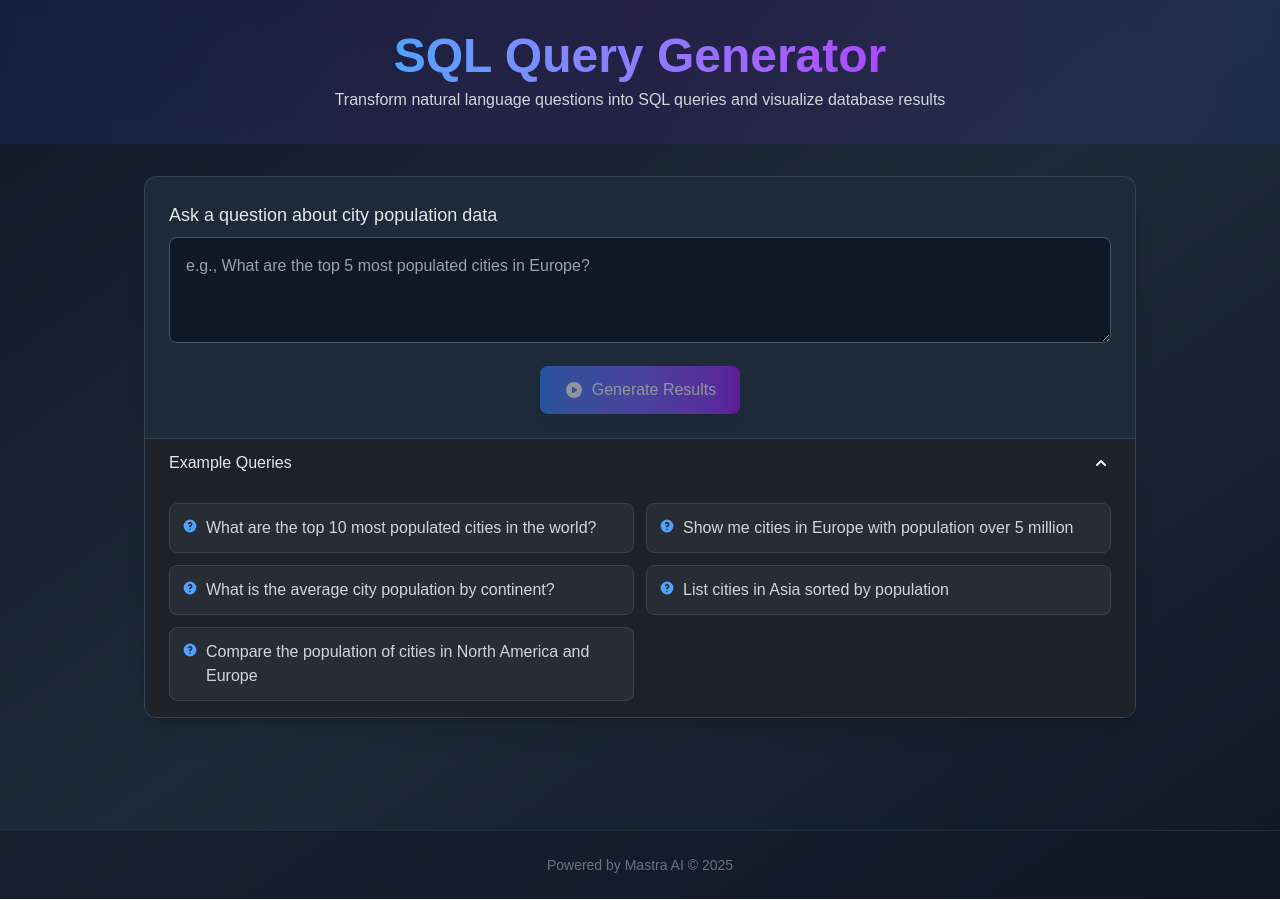
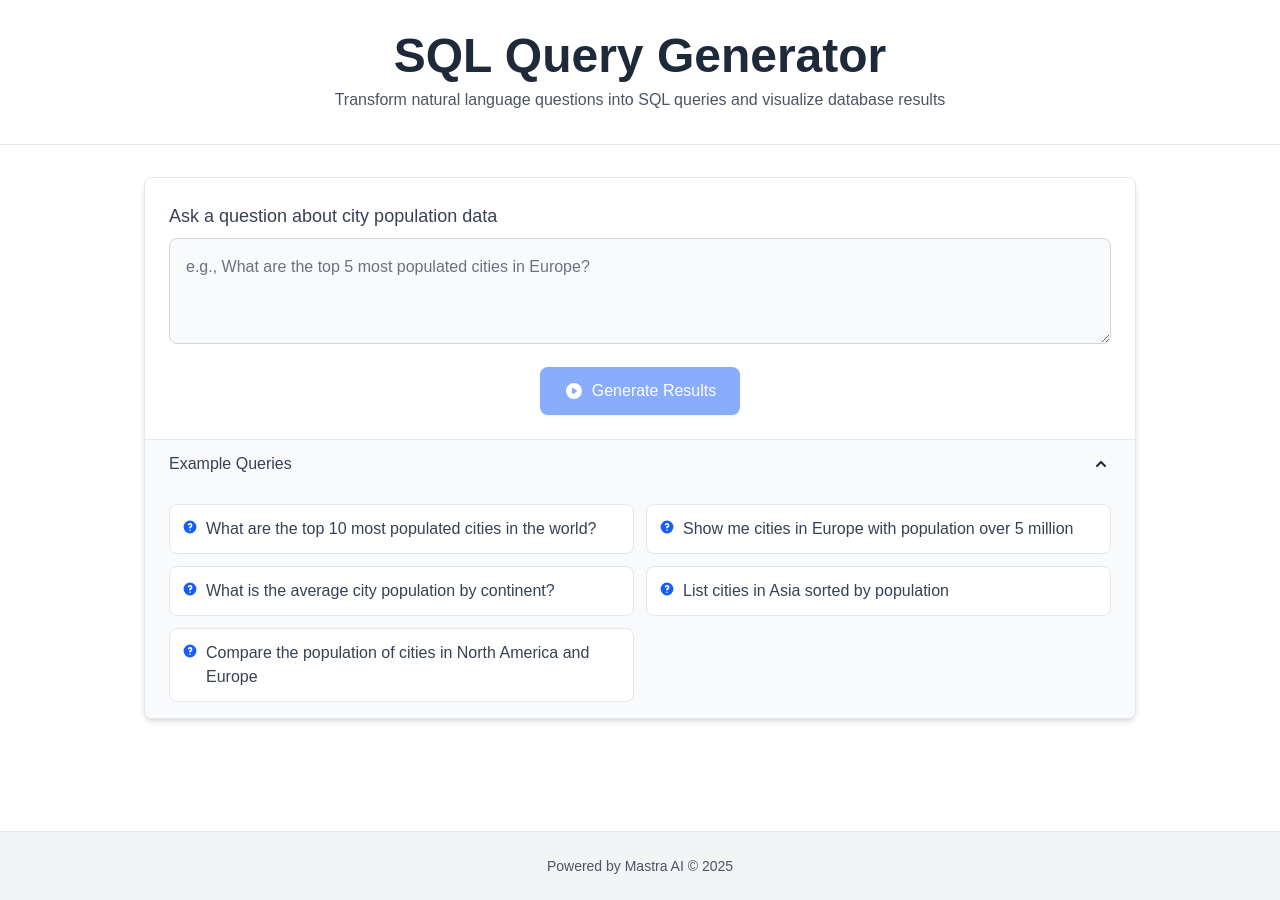
Before and after one commit to zinyando/mastra-text-to-sql, a Next.js app: page / in a window 1280 px wide. Built offline with nearby package versions, Linux system fonts and the light colour scheme.

Commit message:
Update the design to be less colorful

```diff
--- a/src/app/page.tsx
+++ b/src/app/page.tsx
@@ -116,17 +116,14 @@ export default function Home() {
   };
 
   return (
-    <div className="min-h-screen bg-gradient-to-br from-gray-900 via-gray-800 to-gray-900 text-gray-100">
-      {/* Header with animated gradient border */}
-      <header className="relative py-8 mb-8 overflow-hidden">
-        <div className="absolute inset-0 bg-gradient-to-r from-blue-600 via-purple-600 to-blue-600 opacity-10"></div>
+    <div className="min-h-screen bg-white text-gray-800 dark:bg-gray-900 dark:text-gray-100">
+      {/* Header with subtle border */}
+      <header className="relative py-8 mb-8 border-b border-gray-200 dark:border-gray-800">
         <div className="container mx-auto px-4 relative z-10">
-          <h1 className="text-4xl md:text-5xl font-bold text-center text-white">
-            <span className="bg-clip-text text-transparent bg-gradient-to-r from-blue-400 to-purple-500">
-              SQL Query Generator
-            </span>
+          <h1 className="text-4xl md:text-5xl font-bold text-center text-gray-800 dark:text-white">
+            SQL Query Generator
           </h1>
-          <p className="text-center text-gray-300 mt-2 max-w-2xl mx-auto">
+          <p className="text-center text-gray-600 dark:text-gray-300 mt-2 max-w-2xl mx-auto">
             Transform natural language questions into SQL queries and visualize database results
           </p>
         </div>
@@ -135,18 +132,18 @@ export default function Home() {
       <main className="container mx-auto px-4 max-w-5xl pb-16">
         {/* Query Input Section */}
         <section className="mb-12">
-          <div className="bg-gray-800 rounded-xl shadow-xl overflow-hidden border border-gray-700">
+          <div className="bg-white dark:bg-gray-800 rounded-lg shadow-md overflow-hidden border border-gray-200 dark:border-gray-700">
             <div className="p-6">
               <form onSubmit={handleSubmit}>
                 <div className="mb-4">
-                  <label htmlFor="query" className="block text-lg font-medium mb-2 text-gray-200">
+                  <label htmlFor="query" className="block text-lg font-medium mb-2 text-gray-700 dark:text-gray-200">
                     Ask a question about city population data
                   </label>
                   <div className="relative">
                     <textarea
                       id="query"
                       rows={3}
-                      className="w-full p-4 border border-gray-600 rounded-lg bg-gray-900 text-white placeholder-gray-400 focus:ring-2 focus:ring-blue-500 focus:border-transparent transition-all"
+                      className="w-full p-4 border border-gray-300 dark:border-gray-600 rounded-lg bg-gray-50 dark:bg-gray-900 text-gray-800 dark:text-white placeholder-gray-500 dark:placeholder-gray-400 focus:ring-2 focus:ring-blue-500 focus:border-transparent transition-all"
                       value={query}
                       onChange={(e) => setQuery(e.target.value)}
                       placeholder="e.g., What are the top 5 most populated cities in Europe?"
@@ -155,7 +152,7 @@ export default function Home() {
                     {query && (
                       <button
                         type="button"
-                        className="absolute top-2 right-2 text-gray-400 hover:text-gray-200"
+                        className="absolute top-2 right-2 text-gray-500 hover:text-gray-700 dark:text-gray-400 dark:hover:text-gray-200"
                         onClick={() => {
                           // Clear the input
                           setQuery('');
@@ -180,7 +177,7 @@ export default function Home() {
                   <button
                     type="submit"
                     disabled={loading || !query.trim()}
-                    className="px-6 py-3 bg-gradient-to-r from-blue-500 to-purple-600 text-white rounded-lg hover:from-blue-600 hover:to-purple-700 disabled:opacity-50 disabled:cursor-not-allowed transition-all duration-200 font-medium flex items-center space-x-2 shadow-lg"
+                    className="px-6 py-3 bg-blue-600 text-white rounded-lg hover:bg-blue-700 disabled:opacity-50 disabled:cursor-not-allowed transition-all duration-200 font-medium flex items-center space-x-2 shadow-sm"
                   >
                     {loading ? (
                       <>
@@ -204,12 +201,12 @@ export default function Home() {
             </div>
 
             {/* Example Queries Section - Collapsible */}
-            <div className="border-t border-gray-700 bg-gray-850">
+            <div className="border-t border-gray-200 dark:border-gray-700 bg-gray-50 dark:bg-gray-800">
               <button
                 onClick={() => setShowExamples(!showExamples)}
-                className="w-full px-6 py-3 text-left flex justify-between items-center hover:bg-gray-750 transition-colors"
+                className="w-full px-6 py-3 text-left flex justify-between items-center hover:bg-gray-100 dark:hover:bg-gray-700 transition-colors"
               >
-                <span className="font-medium text-gray-200">Example Queries</span>
+                <span className="font-medium text-gray-700 dark:text-gray-200">Example Queries</span>
                 <svg
                   xmlns="http://www.w3.org/2000/svg"
                   className={`h-5 w-5 transform transition-transform ${showExamples ? 'rotate-180' : ''}`}
@@ -232,15 +229,15 @@ export default function Home() {
                     <div key={index} className="group">
                       <button
                         onClick={() => handleExampleClick(exampleQuery)}
-                        className="w-full text-left p-3 rounded-lg bg-gray-750 hover:bg-gray-700 group-hover:shadow-md transition-all duration-200 border border-gray-700 group-hover:border-blue-500"
+                        className="w-full text-left p-3 rounded-lg bg-white dark:bg-gray-800 hover:bg-gray-100 dark:hover:bg-gray-700 group-hover:shadow-md transition-all duration-200 border border-gray-200 dark:border-gray-700 group-hover:border-blue-500"
                       >
                         <div className="flex items-start">
-                          <span className="text-blue-400 mr-2 mt-0.5">
+                          <span className="text-blue-600 dark:text-blue-400 mr-2 mt-0.5">
                             <svg xmlns="http://www.w3.org/2000/svg" className="h-4 w-4" viewBox="0 0 20 20" fill="currentColor">
                               <path fillRule="evenodd" d="M18 10a8 8 0 11-16 0 8 8 0 0116 0zm-8-3a1 1 0 00-.867.5 1 1 0 11-1.731-1A3 3 0 0113 8a3.001 3.001 0 01-2 2.83V11a1 1 0 11-2 0v-1a1 1 0 011-1 1 1 0 100-2zm0 8a1 1 0 100-2 1 1 0 000 2z" clipRule="evenodd" />
                             </svg>
                           </span>
-                          <span className="text-gray-300 group-hover:text-white">{exampleQuery}</span>
+                          <span className="text-gray-700 dark:text-gray-300 group-hover:text-gray-900 dark:group-hover:text-white">{exampleQuery}</span>
                         </div>
                       </button>
                     </div>
@@ -254,10 +251,10 @@ export default function Home() {
         {/* Results Section */}
         {(tableData || sqlQuery || result || error) && (
           <section ref={resultsRef} className="mb-8 animate-fadeIn">
-            <div className="bg-gray-800 rounded-xl shadow-xl overflow-hidden border border-gray-700">
+            <div className="bg-white dark:bg-gray-800 rounded-lg shadow-md overflow-hidden border border-gray-200 dark:border-gray-700">
               {/* Error Display */}
               {error && (
-                <div className="p-6 bg-red-900/30 border-b border-red-800">
+                <div className="p-6 bg-red-100/80 dark:bg-red-900/30 border-b border-red-200 dark:border-red-800">
                   <div className="flex items-start">
                     <div className="flex-shrink-0">
                       <svg className="h-6 w-6 text-red-400" xmlns="http://www.w3.org/2000/svg" fill="none" viewBox="0 0 24 24" stroke="currentColor">
@@ -265,8 +262,8 @@ export default function Home() {
                       </svg>
                     </div>
                     <div className="ml-3">
-                      <h3 className="text-lg font-medium text-red-300">Error Occurred</h3>
-                      <div className="mt-2 text-red-200">
+                      <h3 className="text-lg font-medium text-red-700 dark:text-red-300">Error Occurred</h3>
+                      <div className="mt-2 text-red-600 dark:text-red-200">
                         <p>{error}</p>
                       </div>
                     </div>
@@ -277,12 +274,12 @@ export default function Home() {
               {/* Results Tabs */}
               {(tableData || sqlQuery || result) && (
                 <>
-                  <div className="border-b border-gray-700">
+                  <div className="border-b border-gray-200 dark:border-gray-700">
                     <nav className="flex">
                       {tableData && tableData.headers.length > 0 && (
                         <button
                           onClick={() => setActiveTab('table')}
-                          className={`px-6 py-4 text-sm font-medium ${activeTab === 'table' ? 'text-blue-400 border-b-2 border-blue-400' : 'text-gray-400 hover:text-gray-200'}`}
+                          className={`px-6 py-4 text-sm font-medium ${activeTab === 'table' ? 'text-blue-600 dark:text-blue-400 border-b-2 border-blue-600 dark:border-blue-400' : 'text-gray-500 dark:text-gray-400 hover:text-gray-700 dark:hover:text-gray-200'}`}
                         >
                           Table Results
                         </button>
@@ -290,7 +287,7 @@ export default function Home() {
                       {sqlQuery && (
                         <button
                           onClick={() => setActiveTab('sql')}
-                          className={`px-6 py-4 text-sm font-medium ${activeTab === 'sql' ? 'text-blue-400 border-b-2 border-blue-400' : 'text-gray-400 hover:text-gray-200'}`}
+                          className={`px-6 py-4 text-sm font-medium ${activeTab === 'sql' ? 'text-blue-600 dark:text-blue-400 border-b-2 border-blue-600 dark:border-blue-400' : 'text-gray-500 dark:text-gray-400 hover:text-gray-700 dark:hover:text-gray-200'}`}
                         >
                           SQL Query
                         </button>
@@ -298,7 +295,7 @@ export default function Home() {
                       {result && (
                         <button
                           onClick={() => setActiveTab('explanation')}
-                          className={`px-6 py-4 text-sm font-medium ${activeTab === 'explanation' ? 'text-blue-400 border-b-2 border-blue-400' : 'text-gray-400 hover:text-gray-200'}`}
+                          className={`px-6 py-4 text-sm font-medium ${activeTab === 'explanation' ? 'text-blue-600 dark:text-blue-400 border-b-2 border-blue-600 dark:border-blue-400' : 'text-gray-500 dark:text-gray-400 hover:text-gray-700 dark:hover:text-gray-200'}`}
                         >
                           Explanation
                         </button>
@@ -310,23 +307,23 @@ export default function Home() {
                     {/* Table Results */}
                     {activeTab === 'table' && tableData && tableData.headers.length > 0 && (
                       <div className="overflow-x-auto">
-                        <table className="min-w-full divide-y divide-gray-700 rounded-lg overflow-hidden">
+                        <table className="min-w-full divide-y divide-gray-200 dark:divide-gray-700 rounded-lg overflow-hidden">
                           <thead>
-                            <tr className="bg-gray-750">
+                            <tr className="bg-gray-100 dark:bg-gray-800">
                               {tableData.headers.map((header, index) => (
-                                <th key={index} scope="col" className="px-6 py-3 text-left text-xs font-medium text-gray-300 uppercase tracking-wider">
+                                <th key={index} scope="col" className="px-6 py-3 text-left text-xs font-medium text-gray-600 dark:text-gray-300 uppercase tracking-wider">
                                   {header}
                                 </th>
                               ))}
                             </tr>
                           </thead>
-                          <tbody className="bg-gray-850 divide-y divide-gray-700">
+                          <tbody className="bg-white dark:bg-gray-800 divide-y divide-gray-200 dark:divide-gray-700">
                             {tableData.rows.map((row, rowIndex) => (
-                              <tr key={rowIndex} className={rowIndex % 2 === 0 ? 'bg-gray-850' : 'bg-gray-800'}>
+                              <tr key={rowIndex} className={rowIndex % 2 === 0 ? 'bg-white dark:bg-gray-800' : 'bg-gray-50 dark:bg-gray-700'}>
                                 {row.map((cell, cellIndex) => (
-                                  <td key={cellIndex} className="px-6 py-4 whitespace-nowrap text-sm text-gray-300">
+                                  <td key={cellIndex} className="px-6 py-4 whitespace-nowrap text-sm text-gray-700 dark:text-gray-300">
                                     {cellIndex === 1 && !isNaN(Number(cell.replace(/,/g, ''))) ? (
-                                      <span className="font-medium text-blue-400">{cell}</span>
+                                      <span className="font-medium text-blue-600 dark:text-blue-400">{cell}</span>
                                     ) : (
                                       cell
                                     )}
@@ -345,7 +342,7 @@ export default function Home() {
                         <div className="absolute top-0 right-0 p-2">
                           <button
                             onClick={() => navigator.clipboard.writeText(sqlQuery)}
-                            className="text-gray-400 hover:text-blue-400 transition-colors p-1"
+                            className="text-gray-500 dark:text-gray-400 hover:text-blue-600 dark:hover:text-blue-400 transition-colors p-1"
                             title="Copy SQL query"
                           >
                             <svg xmlns="http://www.w3.org/2000/svg" className="h-5 w-5" viewBox="0 0 20 20" fill="currentColor">
@@ -354,16 +351,16 @@ export default function Home() {
                             </svg>
                           </button>
                         </div>
-                        <div className="bg-gray-900 rounded-lg p-4 overflow-x-auto">
-                          <pre className="text-sm text-green-400 font-mono">{sqlQuery}</pre>
+                        <div className="bg-gray-50 dark:bg-gray-900 rounded-lg p-4 overflow-x-auto">
+                          <pre className="text-sm text-green-600 dark:text-green-400 font-mono">{sqlQuery}</pre>
                         </div>
                       </div>
                     )}
 
                     {/* Explanation */}
                     {activeTab === 'explanation' && result && (
-                      <div className="prose prose-invert max-w-none">
-                        <p className="text-gray-300 whitespace-pre-wrap">{result}</p>
+                      <div className="prose dark:prose-invert max-w-none">
+                        <p className="text-gray-700 dark:text-gray-300 whitespace-pre-wrap">{result}</p>
                       </div>
                     )}
                   </div>
@@ -375,8 +372,8 @@ export default function Home() {
       </main>
 
       {/* Footer */}
-      <footer className="py-6 bg-gray-900/50 border-t border-gray-800">
-        <div className="container mx-auto px-4 text-center text-gray-500 text-sm">
+      <footer className="py-6 bg-gray-100 dark:bg-gray-900 border-t border-gray-200 dark:border-gray-800">
+        <div className="container mx-auto px-4 text-center text-gray-600 dark:text-gray-500 text-sm">
           <p>Powered by Mastra AI &copy; {new Date().getFullYear()}</p>
         </div>
       </footer>
```
